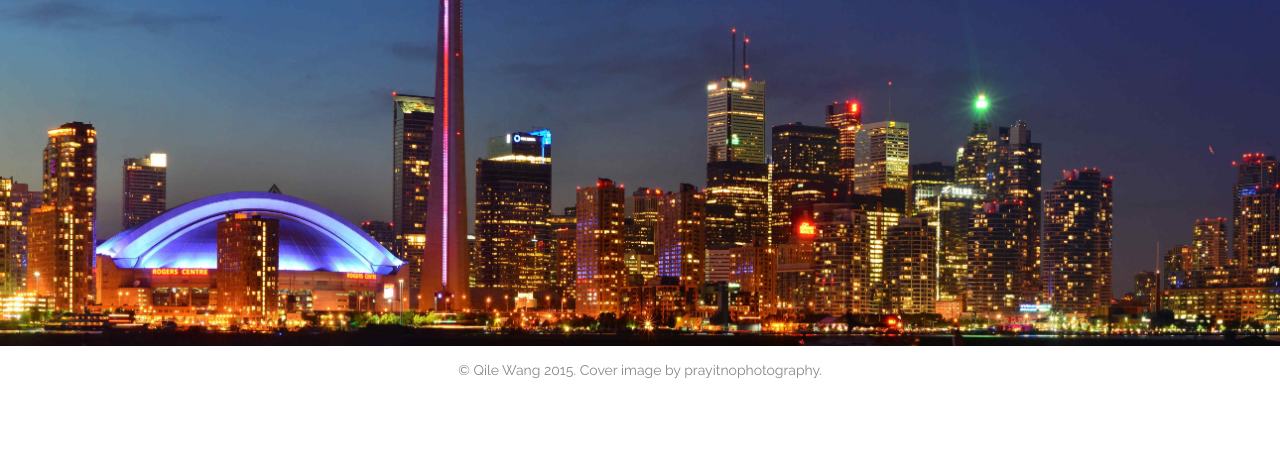
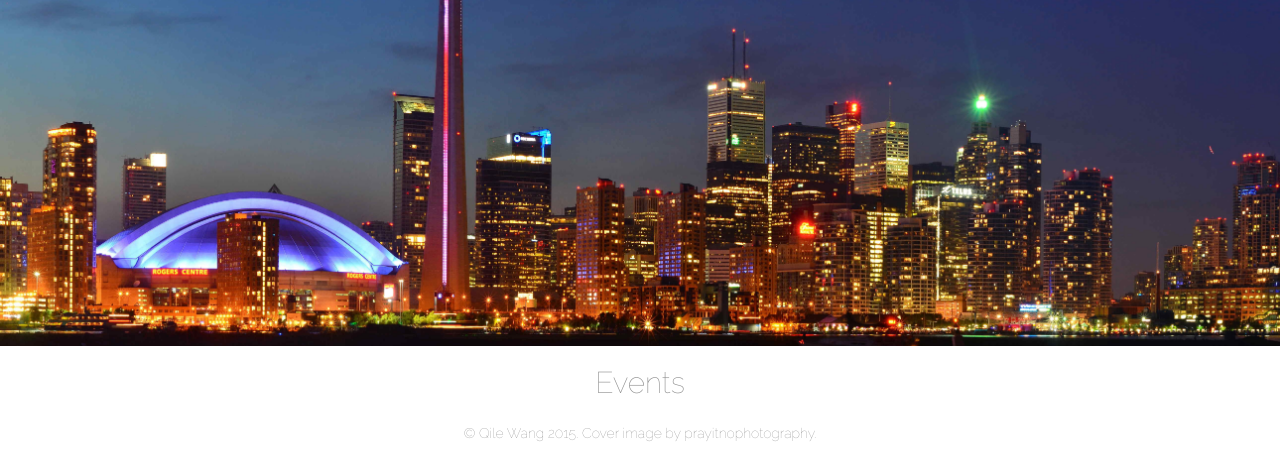
Before and after one commit to AroundTheLines/GTAHackathons, a plain HTML site: page index.html in a window 1280 px wide. Shown: the part 454-905 px from the top of the page. Before the commit the page ends 842 px from the top, so only its background shows below. Drawn offline with nearby package versions, Linux system fonts and the light colour scheme.

Commit message:
lighter font

```diff
--- a/css/GTAHackathons.css
+++ b/css/GTAHackathons.css
@@ -8,8 +8,6 @@ a{
 	text-decoration: none;
 	color:#888888;
 }
-
-
 
 .navbar-custom{
 	color:#FFFFFF;
@@ -54,7 +52,7 @@ a{
     height: 100%;
     padding: 100px 0;
     text-align: center;
-    color: rgba(255,255,255,0.9);
+    color: rgba(255,255,255,0.95);
     background: url(../img/toronto2.jpg) no-repeat center center scroll;
     background-color: #000;
     -webkit-background-size: cover;
@@ -75,6 +73,10 @@ a{
 	font-weight: 100;
 }
 
+.event-body{
+	text-align: center;
+}
+
 footer div p{
 	padding-top: 1em;
 	height:3em;
--- a/index.html
+++ b/index.html
@@ -12,7 +12,7 @@
 		<title>GTAHackathons</title>
 
 		<link rel="stylesheet" type="text/css" href="css/bootstrap.min.css">
-		<link href='http://fonts.googleapis.com/css?family=Raleway' rel='stylesheet' type='text/css'>
+		<link href='http://fonts.googleapis.com/css?family=Raleway:100' rel='stylesheet' type='text/css'>
 		<link rel="stylesheet" type="text/css" href="css/GTAHackathons.css">
 
 	</head>
@@ -38,7 +38,7 @@
 
 		<div class="parallax"></div>
 
-		<section class="intro" id="intro">
+		<section id="intro" class="intro">
 			<div class="container intro-body">
 				<div class="row">
 					<div>
@@ -49,7 +49,10 @@
 			</div>
 		</section>
 
-		<section id="events">
+		<section id="events" class="events">
+			<div class="container event-body">
+				<h2>Events</h2>
+			</div>
 		</section>
 
 		<footer>
```
